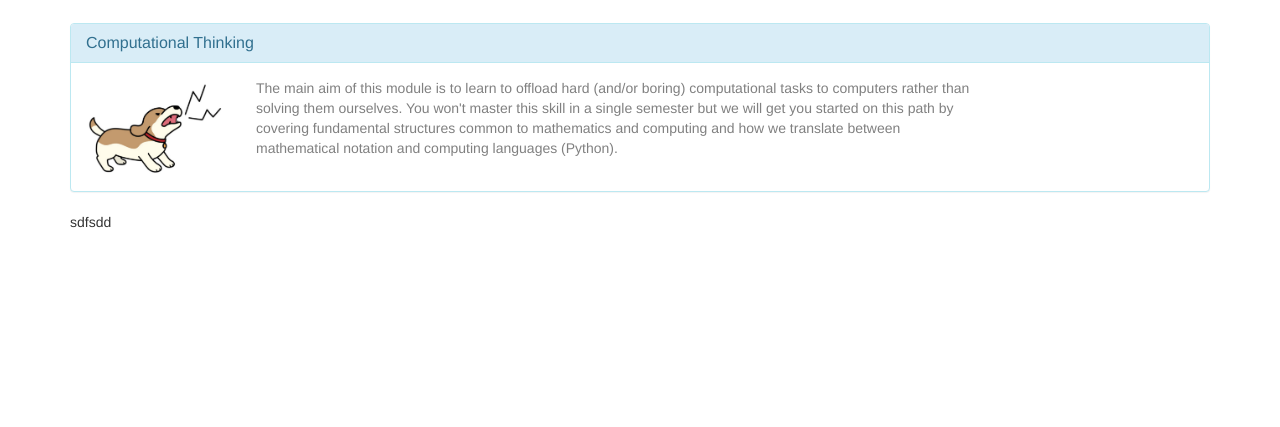
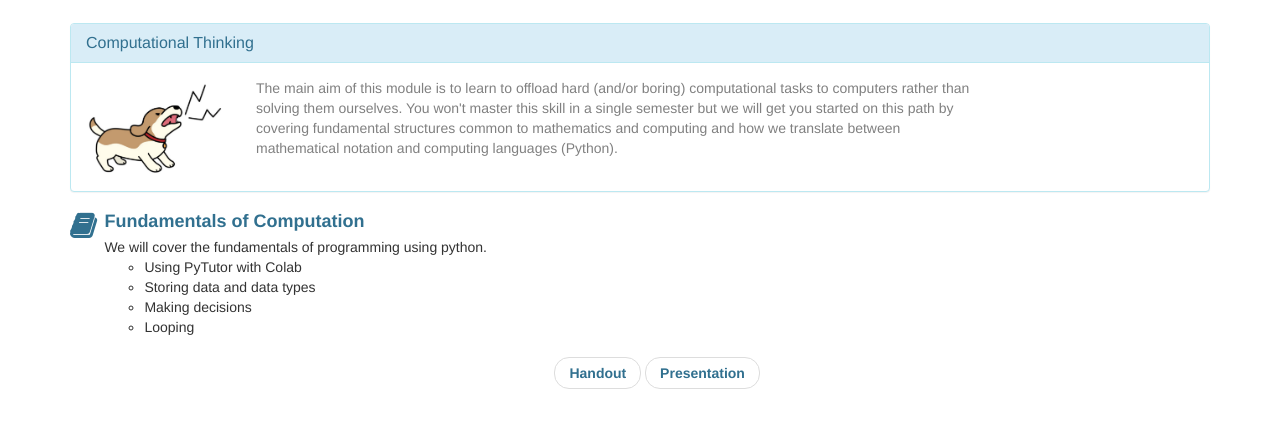
Before and after one commit to dflynnwit/live, a plain HTML site: page topics/01-Computational_Thinking/index.html in a window 1280 px wide. Shown: the part 47-474 px from the top of the page. Drawn offline with nearby package versions, Linux system fonts and the light colour scheme.

Commit message:
pytutor first_example separate cell

```diff
--- a/topics/01-Computational_Thinking/index.html
+++ b/topics/01-Computational_Thinking/index.html
@@ -101,6 +101,10 @@
 									<ul class="dropdown-menu" role="menu">
 										<li class="dropdown-header">Resources</li>
 
+										<li >
+											<a href="#01-Fundamentals_of_Computation">Fundamentals of Computation</a>
+										</li>
+
 									</ul>
 								</li>
 							</ul>
@@ -153,10 +157,40 @@
 			</div>
 		</div>
 
-		<div><p>sdfsdd</p></div>
+		<div></div>
 
 		<!-- topic resources (prebuilt using resource doit task) -->
 		<ul class="media-list">
+
+
+
+<li class="media">
+	<a class="kmaa" id="01-Fundamentals_of_Computation"></a>
+	<span class=" fa  fa-book pull-left kmheading" style="font-size:200%"></span>
+	<div class="media-body">
+		<h4 class="media-heading kmheading">Fundamentals of Computation</h4>
+		<span>We will cover the fundamentals of programming using python.</span>
+		<div></div>
+		<ul>
+
+			<li>Using PyTutor with Colab</li>
+
+			<li>Storing data and data types</li>
+
+			<li>Making decisions</li>
+
+			<li>Looping</li>
+
+		</ul>
+		<ul class="pager">
+
+		  	<li><a class="kmpill" href="01-Fundamentals_of_Computation/01-01-Fundamentals_of_Computation-Slides-Handout.pdf" >Handout</a></li>
+
+		  	<li><a class="kmpill" href="01-Fundamentals_of_Computation/01-01-Fundamentals_of_Computation-Slides-Presentation.pdf" >Presentation</a></li>
+
+		</ul>
+	</div>
+</li>
 
 		</ul>
 
```
Also changed, not shown: files/qr/PyTutor_-_euler_002.png (added), 3 other files.
